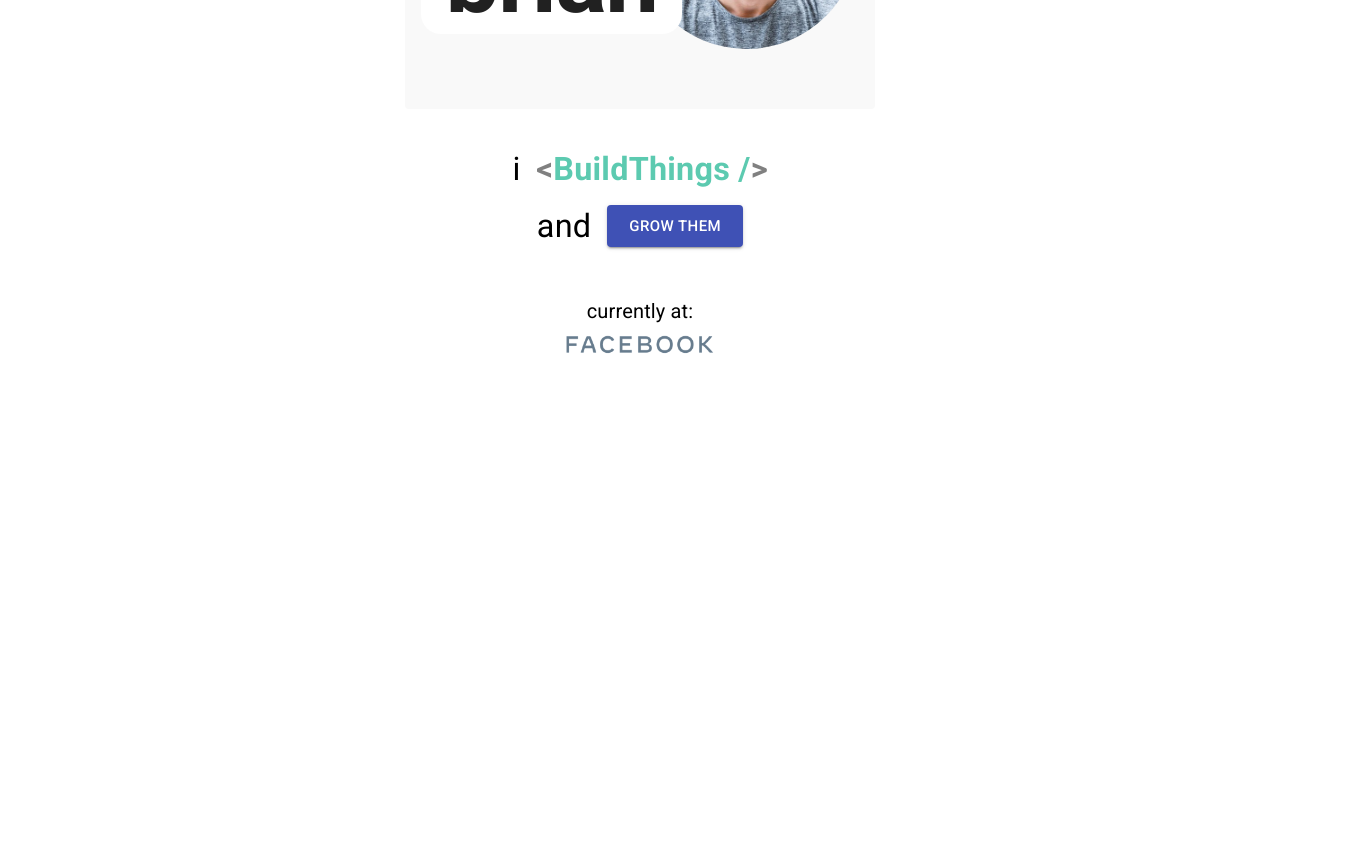
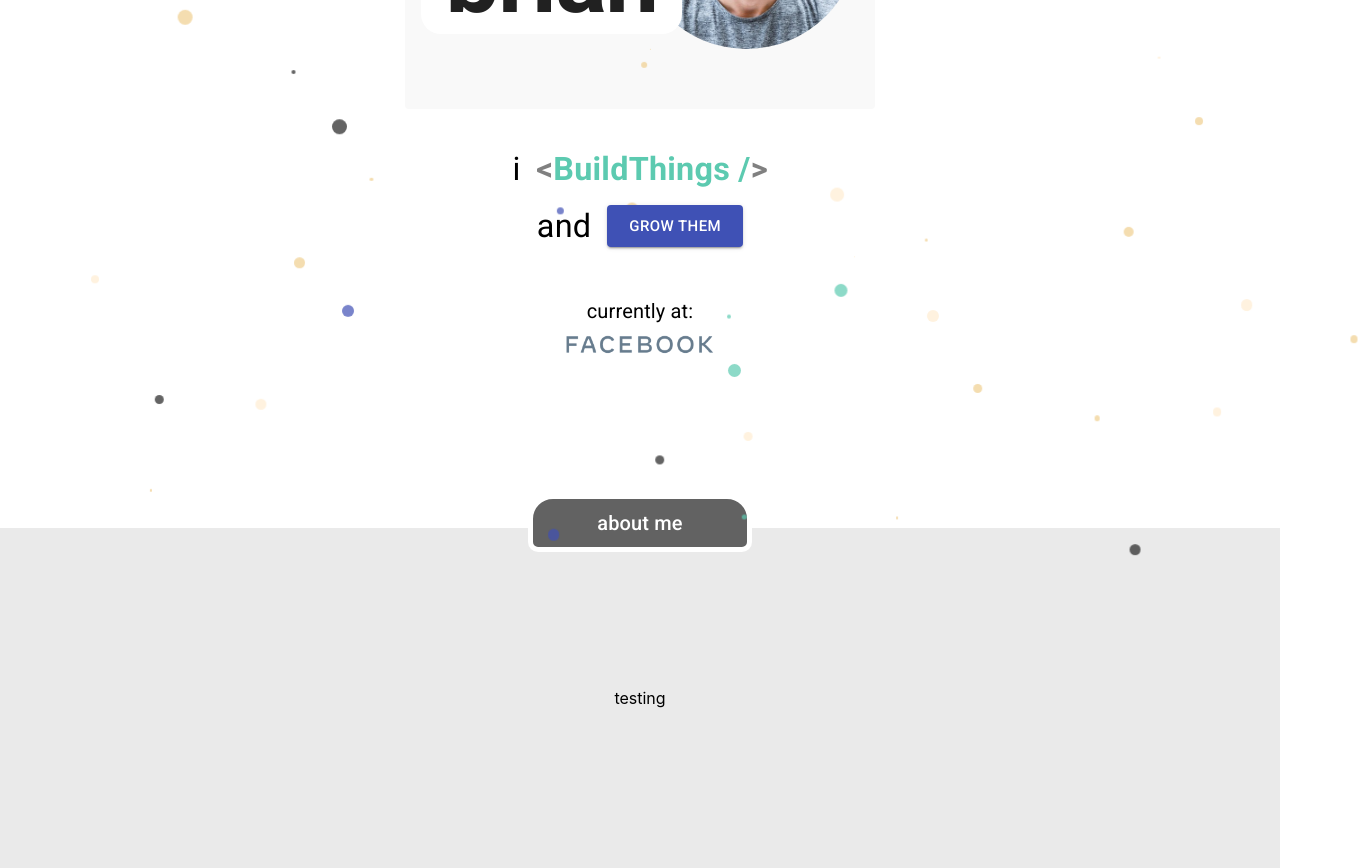
Before and after one commit to brianwatroba/dev-portfolio, a React (Create React App) app: page / in a window 1280 px wide. Shown: the part 299-1167 px from the top of the page, 1358 px wide, since content can reach past the window. Before the commit the page ends 800 px from the top, so only its background shows below. Built offline with nearby package versions, Linux system fonts and the light colour scheme.

Commit message:
adding background animation

```diff
--- a/src/App.css
+++ b/src/App.css
@@ -36,3 +36,9 @@
     transform: rotate(360deg);
   }
 }
+
+.ball {
+  position: absolute;
+  border-radius: 100%;
+  opacity: 0.7;
+}
--- a/src/App.js
+++ b/src/App.js
@@ -6,12 +6,15 @@ import {
 } from '@material-ui/core/styles';
 
 import Landing from './Sections/Landing';
+import AboutMe from './Sections/AboutMe';
+
 const theme = responsiveFontSizes(createMuiTheme());
 
 function App() {
   return (
     <ThemeProvider theme={theme}>
       <Landing />
+      <AboutMe />
     </ThemeProvider>
   );
 }
--- a/src/Components/FaceCard.js
+++ b/src/Components/FaceCard.js
@@ -15,7 +15,6 @@ const useStyles = makeStyles((theme) => ({
     paddingBottom: theme.spacing(4),
     paddingLeft: theme.spacing(2),
     paddingRight: theme.spacing(2),
-    marginTop: theme.spacing(3),
   },
   avatar: {
     borderRadius: '100%',
--- /dev/null
+++ b/src/Components/Section.js
@@ -0,0 +1,58 @@
+import React from 'react';
+import { makeStyles } from '@material-ui/core/styles';
+import { Typography } from '@material-ui/core';
+
+const useStyles = makeStyles((theme) => ({
+  sectionDiv: {
+    width: '100vw',
+    height: 'auto',
+    display: 'flex',
+    flexDirection: 'column',
+    alignItems: 'center',
+    justifyContent: 'center',
+    paddingTop: theme.spacing(20),
+    paddingBottom: theme.spacing(20),
+    // borderTop: '2px solid black',
+  },
+  titleContainer: {
+    display: 'flex',
+    flexDirection: 'column',
+    alignItems: 'center',
+    justifyContent: 'center',
+    margin: theme.spacing(-3),
+  },
+  title: {
+    paddingTop: theme.spacing(1),
+    paddingBottom: theme.spacing(1),
+    paddingRight: theme.spacing(8),
+    paddingLeft: theme.spacing(8),
+    borderRadius: '25px 25px 10px 10px',
+    display: 'inline-block',
+    color: '#ffffff',
+    border: '5px solid #ffffff',
+  },
+}));
+
+const Section = (props) => {
+  const classes = useStyles();
+  const { title, backgroundColor } = props;
+  return (
+    <>
+      <div className={classes.titleContainer}>
+        <Typography
+          variant={'h6'}
+          className={classes.title}
+          style={{ backgroundColor: '#626262' }}
+          component="div"
+        >
+          {title}
+        </Typography>
+      </div>
+      <div className={classes.sectionDiv} style={{ backgroundColor }}>
+        {props.children}
+      </div>
+    </>
+  );
+};
+
+export default Section;
--- /dev/null
+++ b/src/Sections/AboutMe.js
@@ -0,0 +1,26 @@
+import React from 'react';
+import { makeStyles } from '@material-ui/core/styles';
+
+import Section from '../Components/Section';
+
+const useStyles = makeStyles((theme) => ({
+  root: {
+    flexGrow: 1,
+  },
+  sectionDiv: {
+    width: '100vw',
+    height: 'auto',
+    backgroundColor: '#EAEAEA',
+  },
+}));
+
+const AboutMe = () => {
+  const classes = useStyles();
+  return (
+    <Section title={'about me'} backgroundColor={'#EAEAEA'}>
+      testing
+    </Section>
+  );
+};
+
+export default AboutMe;
--- a/src/Sections/Landing.js
+++ b/src/Sections/Landing.js
@@ -1,4 +1,4 @@
-import React from 'react';
+import React, { useLayoutEffect, useRef } from 'react';
 import Navbar from '../Components/Navbar';
 import FaceCard from '../Components/FaceCard';
 import fbWordmark from '../Images/fbwordmark.png';
@@ -9,6 +9,10 @@ import { Grid, Typography, Container, Button } from '@material-ui/core';
 const useStyles = makeStyles((theme) => ({
   root: {
     flexGrow: 1,
+  },
+  container: {
+    marginTop: theme.spacing(3),
+    marginBottom: theme.spacing(20),
   },
   centeredColumn: {
     alignItems: 'center',
@@ -33,24 +37,88 @@ const useStyles = makeStyles((theme) => ({
     fontWeight: '700',
   },
   fbWordmark: {
-    width: '150px',
+    [theme.breakpoints.down('xs')]: {
+      width: '100px',
+    },
+    [theme.breakpoints.up('sm')]: {
+      width: '125px',
+    },
+    // [theme.breakpoints.up('md')]: {
+    //   width: '125px',
+    // },
+    [theme.breakpoints.up('lg')]: {
+      width: '150px',
+    },
   },
   currentlyAtText: {
     fontWeight: '400',
     marginTop: theme.spacing(3),
     marginBottom: theme.spacing(1),
   },
+  background: {
+    positive: 'relative',
+    zIndex: '-1',
+  },
+  faceCard: {
+    position: 'absolute',
+    zIndex: '5',
+  },
 }));
 
 const Landing = () => {
   const classes = useStyles();
+  const background = useRef();
+
+  useLayoutEffect(() => {
+    const colors = ['#222222', '#4050b5', '#5dcbb0', '#FFEDD2', '#efce8f'];
+
+    const numBalls = 50;
+    const balls = [];
+
+    for (let i = 0; i < numBalls; i++) {
+      let ball = document.createElement('div');
+      ball.classList.add('ball');
+      ball.style.background = colors[Math.floor(Math.random() * colors.length)];
+      ball.style.left = `${Math.floor(Math.random() * 100)}vw`;
+      ball.style.top = `${Math.floor(Math.random() * 100)}vh`;
+      ball.style.transform = `scale(${Math.random()})`;
+      ball.style.width = `${Math.random()}em`;
+      ball.style.height = ball.style.width;
+
+      balls.push(ball);
+      background.current.append(ball);
+    }
+
+    // Keyframes
+    balls.forEach((el, i, ra) => {
+      let to = {
+        x: Math.random() * (i % 2 === 0 ? -11 : 11),
+        y: Math.random() * 12,
+      };
+
+      let anim = el.animate(
+        [
+          { transform: 'translate(0, 0)' },
+          { transform: `translate(${to.x}rem, ${to.y}rem)` },
+        ],
+        {
+          duration: (Math.random() + 1) * 2000, // random duration
+          direction: 'alternate',
+          fill: 'both',
+          iterations: Infinity,
+          easing: 'ease-in-out',
+        }
+      );
+    });
+  }, []);
   return (
     <>
-      <Navbar />
-      <Container>
+      <Navbar id="nav" />
+      <div ref={background} className={classes.background} />
+      <Container className={classes.container}>
         <Grid container className={classes.centeredColumn}>
           <Grid item xs={12}>
-            <FaceCard />
+            <FaceCard className={classes.faceCard} />
           </Grid>
           <Grid container xs={12} className={classes.centeredRow}>
             <Grid
```
Also changed, not shown: src/Components/Subsection.js (added, +7 -0 lines), 1 other file (tests, documents, lock files or other folders).
